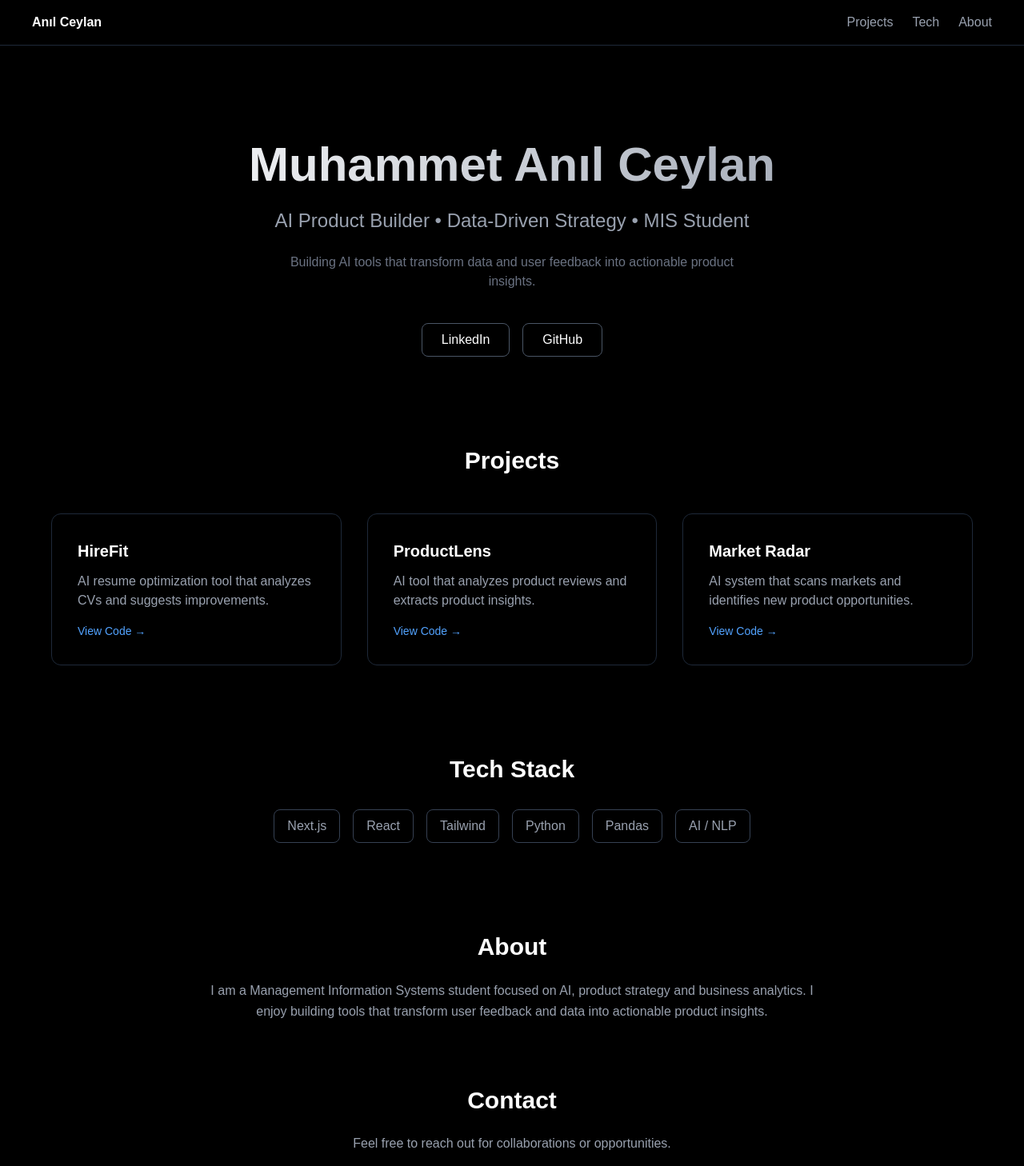
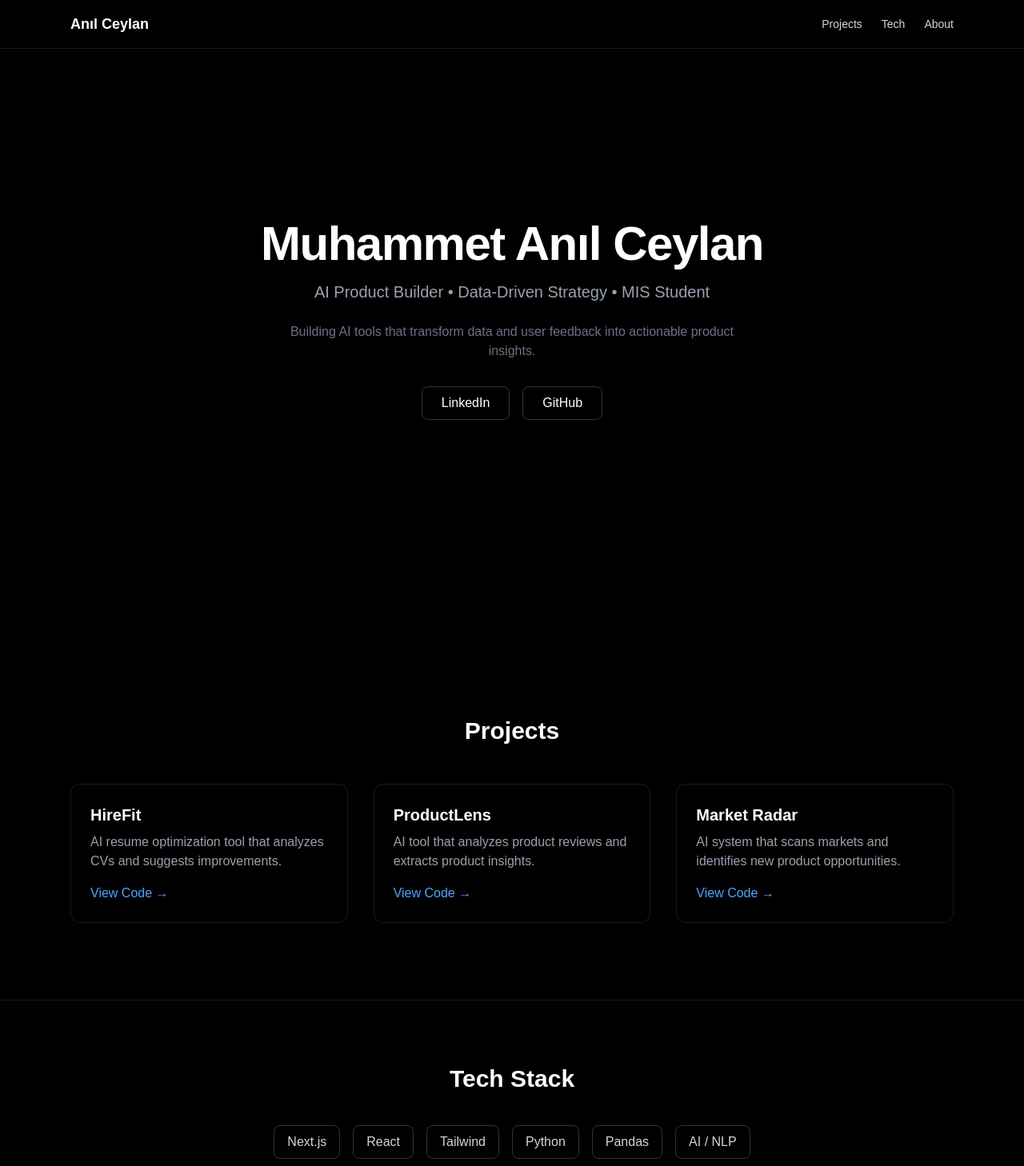
Before and after one commit to anil-ceylan/anil-portfolio, a Next.js app: page / in a window 1280 px wide. Shown: the top 1458 px of the page at 80% size. Built offline with nearby package versions, Linux system fonts and the light colour scheme.

Commit message:
portfolio design upgrade

```diff
--- a/app/page.tsx
+++ b/app/page.tsx
@@ -1,55 +1,41 @@
 export default function Home() {
   return (
-    <main className="min-h-screen bg-black text-white px-6 py-20">
+    <main className="bg-black text-white min-h-screen">
 
       {/* NAVBAR */}
-      <nav className="fixed top-0 left-0 w-full bg-black/80 backdrop-blur-md border-b border-gray-800 py-4 px-10 flex justify-between items-center z-50">
+      <nav className="fixed w-full top-0 z-50 border-b border-white/10 bg-black/70 backdrop-blur">
+        <div className="max-w-6xl mx-auto flex justify-between items-center px-6 py-4">
+          <h1 className="font-semibold text-lg">Anıl Ceylan</h1>
 
-        <span className="font-semibold">
-          Anıl Ceylan
-        </span>
-
-        <div className="flex gap-6 text-gray-400">
-
-          <a href="#projects" className="hover:text-white transition duration-300">
-            Projects
-          </a>
-
-          <a href="#stack" className="hover:text-white transition duration-300">
-            Tech
-          </a>
-
-          <a href="#about" className="hover:text-white transition duration-300">
-            About
-          </a>
-
+          <div className="flex gap-6 text-sm text-gray-300">
+            <a href="#projects" className="hover:text-white transition">Projects</a>
+            <a href="#tech" className="hover:text-white transition">Tech</a>
+            <a href="#about" className="hover:text-white transition">About</a>
+          </div>
         </div>
-
       </nav>
 
 
       {/* HERO */}
-      <section className="max-w-5xl mx-auto text-center mb-28 mt-24">
+      <section className="h-screen flex flex-col justify-center items-center text-center px-6">
 
-        <h1 className="text-6xl font-bold mb-6 bg-gradient-to-r from-white to-gray-400 text-transparent bg-clip-text">
+        <h1 className="text-6xl font-bold tracking-tight mb-4">
           Muhammet Anıl Ceylan
         </h1>
 
-        <p className="text-2xl text-gray-400 mb-6">
+        <p className="text-xl text-gray-400 mb-6">
           AI Product Builder • Data-Driven Strategy • MIS Student
         </p>
 
-        <p className="text-gray-500 max-w-xl mx-auto mb-10">
+        <p className="text-gray-500 max-w-xl mb-8">
           Building AI tools that transform data and user feedback into actionable product insights.
         </p>
 
-        <div className="flex justify-center gap-4">
-
+        <div className="flex gap-4">
           <a
             href="https://linkedin.com/in/muhammetanilceylan"
             target="_blank"
-            rel="noopener noreferrer"
-            className="border border-gray-600 px-6 py-2 rounded-lg hover:border-white hover:scale-105 transition duration-300"
+            className="px-6 py-2 border border-white/20 rounded-lg hover:bg-white hover:text-black transition"
           >
             LinkedIn
           </a>
@@ -57,134 +43,112 @@ export default function Home() {
           <a
             href="https://github.com/anil-ceylan"
             target="_blank"
-            rel="noopener noreferrer"
-            className="border border-gray-600 px-6 py-2 rounded-lg hover:border-white hover:scale-105 transition duration-300"
+            className="px-6 py-2 border border-white/20 rounded-lg hover:bg-white hover:text-black transition"
           >
             GitHub
           </a>
-
         </div>
 
       </section>
 
 
+
       {/* PROJECTS */}
-      <section id="projects" className="max-w-6xl mx-auto mb-28">
+      <section id="projects" className="max-w-6xl mx-auto px-6 py-24">
 
         <h2 className="text-3xl font-semibold text-center mb-12">
           Projects
         </h2>
 
-        <div className="grid grid-cols-1 md:grid-cols-3 gap-8">
+        <div className="grid md:grid-cols-3 gap-8">
 
+          <div className="border border-white/10 p-6 rounded-xl hover:border-white/30 hover:scale-[1.02] transition">
+            <h3 className="text-xl font-semibold mb-2">HireFit</h3>
 
-          <a
-            href="https://github.com/anil-ceylan"
-            target="_blank"
-            rel="noopener noreferrer"
-            className="border border-gray-800 p-8 rounded-xl hover:scale-105 hover:border-white hover:shadow-xl transition duration-300 block"
-          >
-            <h3 className="text-xl font-semibold mb-3">
-              HireFit
-            </h3>
-
-            <p className="text-gray-400">
+            <p className="text-gray-400 mb-4">
               AI resume optimization tool that analyzes CVs and suggests improvements.
             </p>
 
-            <p className="text-sm text-blue-400 mt-4">
+            <a
+              href="https://github.com/anil-ceylan"
+              target="_blank"
+              className="text-blue-400 hover:text-blue-300"
+            >
               View Code →
-            </p>
-
-          </a>
+            </a>
+          </div>
 
 
-          <a
-            href="https://github.com/anil-ceylan"
-            target="_blank"
-            rel="noopener noreferrer"
-            className="border border-gray-800 p-8 rounded-xl hover:scale-105 hover:border-white hover:shadow-xl transition duration-300 block"
-          >
-            <h3 className="text-xl font-semibold mb-3">
-              ProductLens
-            </h3>
+          <div className="border border-white/10 p-6 rounded-xl hover:border-white/30 hover:scale-[1.02] transition">
+            <h3 className="text-xl font-semibold mb-2">ProductLens</h3>
 
-            <p className="text-gray-400">
+            <p className="text-gray-400 mb-4">
               AI tool that analyzes product reviews and extracts product insights.
             </p>
 
-            <p className="text-sm text-blue-400 mt-4">
+            <a
+              href="https://github.com/anil-ceylan"
+              target="_blank"
+              className="text-blue-400 hover:text-blue-300"
+            >
               View Code →
-            </p>
-
-          </a>
+            </a>
+          </div>
 
 
-          <a
-            href="https://github.com/anil-ceylan"
-            target="_blank"
-            rel="noopener noreferrer"
-            className="border border-gray-800 p-8 rounded-xl hover:scale-105 hover:border-white hover:shadow-xl transition duration-300 block"
-          >
-            <h3 className="text-xl font-semibold mb-3">
-              Market Radar
-            </h3>
+          <div className="border border-white/10 p-6 rounded-xl hover:border-white/30 hover:scale-[1.02] transition">
+            <h3 className="text-xl font-semibold mb-2">Market Radar</h3>
 
-            <p className="text-gray-400">
+            <p className="text-gray-400 mb-4">
               AI system that scans markets and identifies new product opportunities.
             </p>
 
-            <p className="text-sm text-blue-400 mt-4">
+            <a
+              href="https://github.com/anil-ceylan"
+              target="_blank"
+              className="text-blue-400 hover:text-blue-300"
+            >
               View Code →
-            </p>
-
-          </a>
+            </a>
+          </div>
 
         </div>
-
       </section>
 
 
+
       {/* TECH STACK */}
-      <section id="stack" className="max-w-4xl mx-auto text-center mb-28">
+      <section id="tech" className="text-center py-20 border-t border-white/10">
 
-        <h2 className="text-3xl font-semibold mb-8">
+        <h2 className="text-3xl font-semibold mb-10">
           Tech Stack
         </h2>
 
-        <div className="flex flex-wrap justify-center gap-4 text-gray-400">
+        <div className="flex flex-wrap justify-center gap-4">
 
-          <span className="border border-gray-700 px-4 py-2 rounded-lg">
-            Next.js
-          </span>
-
-          <span className="border border-gray-700 px-4 py-2 rounded-lg">
-            React
-          </span>
-
-          <span className="border border-gray-700 px-4 py-2 rounded-lg">
-            Tailwind
-          </span>
-
-          <span className="border border-gray-700 px-4 py-2 rounded-lg">
-            Python
-          </span>
-
-          <span className="border border-gray-700 px-4 py-2 rounded-lg">
-            Pandas
-          </span>
-
-          <span className="border border-gray-700 px-4 py-2 rounded-lg">
-            AI / NLP
-          </span>
+          {[
+            "Next.js",
+            "React",
+            "Tailwind",
+            "Python",
+            "Pandas",
+            "AI / NLP",
+          ].map((tech) => (
+            <span
+              key={tech}
+              className="px-4 py-2 border border-white/20 rounded-lg text-gray-300"
+            >
+              {tech}
+            </span>
+          ))}
 
         </div>
-
       </section>
 
 
+
       {/* ABOUT */}
-      <section id="about" className="max-w-3xl mx-auto text-center mb-20">
+      <section id="about" className="text-center max-w-2xl mx-auto py-24 px-6">
 
         <h2 className="text-3xl font-semibold mb-6">
           About
@@ -193,14 +157,16 @@ export default function Home() {
         <p className="text-gray-400 leading-relaxed">
           I am a Management Information Systems student focused on AI,
           product strategy and business analytics. I enjoy building tools
-          that transform user feedback and data into actionable product insights.
+          that transform user feedback and data into actionable product
+          insights.
         </p>
 
       </section>
 
 
+
       {/* CONTACT */}
-      <section className="text-center mb-20">
+      <section className="text-center pb-24 px-6">
 
         <h2 className="text-3xl font-semibold mb-6">
           Contact
@@ -212,7 +178,7 @@ export default function Home() {
 
         <a
           href="mailto:youremail@gmail.com"
-          className="border border-gray-700 px-6 py-2 rounded-lg hover:border-white transition"
+          className="px-6 py-3 border border-white/20 rounded-lg hover:bg-white hover:text-black transition"
         >
           Email Me
         </a>
@@ -220,8 +186,9 @@ export default function Home() {
       </section>
 
 
+
       {/* FOOTER */}
-      <footer className="text-center text-gray-600 text-sm mt-20">
+      <footer className="text-center text-gray-500 text-sm pb-8">
         © 2026 Muhammet Anıl Ceylan • Built with Next.js
       </footer>
 
```
